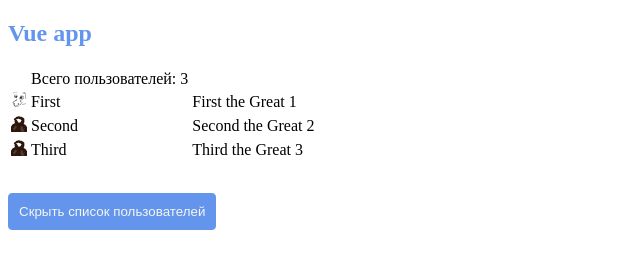
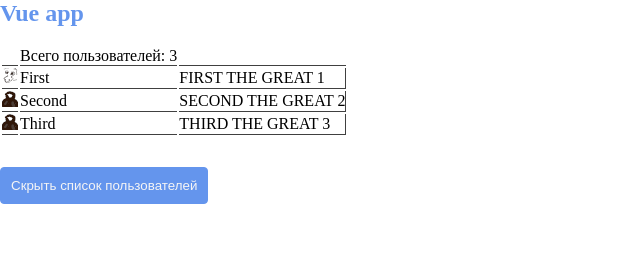
Before and after one commit to Zubex/testvue, a plain HTML site: page index.html in a window 1280 px wide. Shown: the whole page, without its empty margins (0-640 px from the left). Drawn offline with nearby package versions, Linux system fonts and the light colour scheme.

Commit message:
Added: uppercase filter, Changed: table styles

```diff
--- a/app.js
+++ b/app.js
@@ -31,6 +31,12 @@ let vm = new Vue({
         usersCount : function () {
             return this.users.length;
         }
+    },
+    filters: {
+        toUpperCase: function (value) {
+            if (!value) return '';
+            return value.toString().toUpperCase();
+        }
     }
 
 });
--- a/index.html
+++ b/index.html
@@ -12,6 +12,7 @@
 <body>
     <div data-app-root >
         <h2>{{title}}</h2>
+        <br>
         <table >
             <thead>
                 <tr>
@@ -20,11 +21,14 @@
                     <td></td>
                 </tr>
             </thead>
-            <tr v-for="(value, name, index) in users" v-show="visible">
+            <tbody v-for="(value, name, index) in users" v-show="visible">
+            <tr >
                 <td><img :src="`images/${value.userPic}`" alt=""></td>
-                <td>{{value.name}}</td>
-                <td>{{value.sirname}}</td>
+                <td>{{ value.name }}</td>
+                <td>{{ value.sirname | toUpperCase }}</td>
             </tr>
+            </tbody>
+
 
         </table>
         <button v-tooltip="'Magic button'" v-on:click="visible = !visible">{{ typeOfAction() }} список пользователей</button>
--- a/style.css
+++ b/style.css
@@ -1,3 +1,7 @@
+*{
+    padding: 0px;
+    margin: 0px;
+}
 h2{
     color: cornflowerblue;
 }
@@ -16,3 +20,9 @@ button{
 button:focus, button:hover{
     border: 1px solid #2b3e61;
 }
+tbody>tr>td:last-of-type{
+    border-right: 1px solid #404040;
+}
+td{
+    border-bottom: 1px solid #404040;
+}
```
